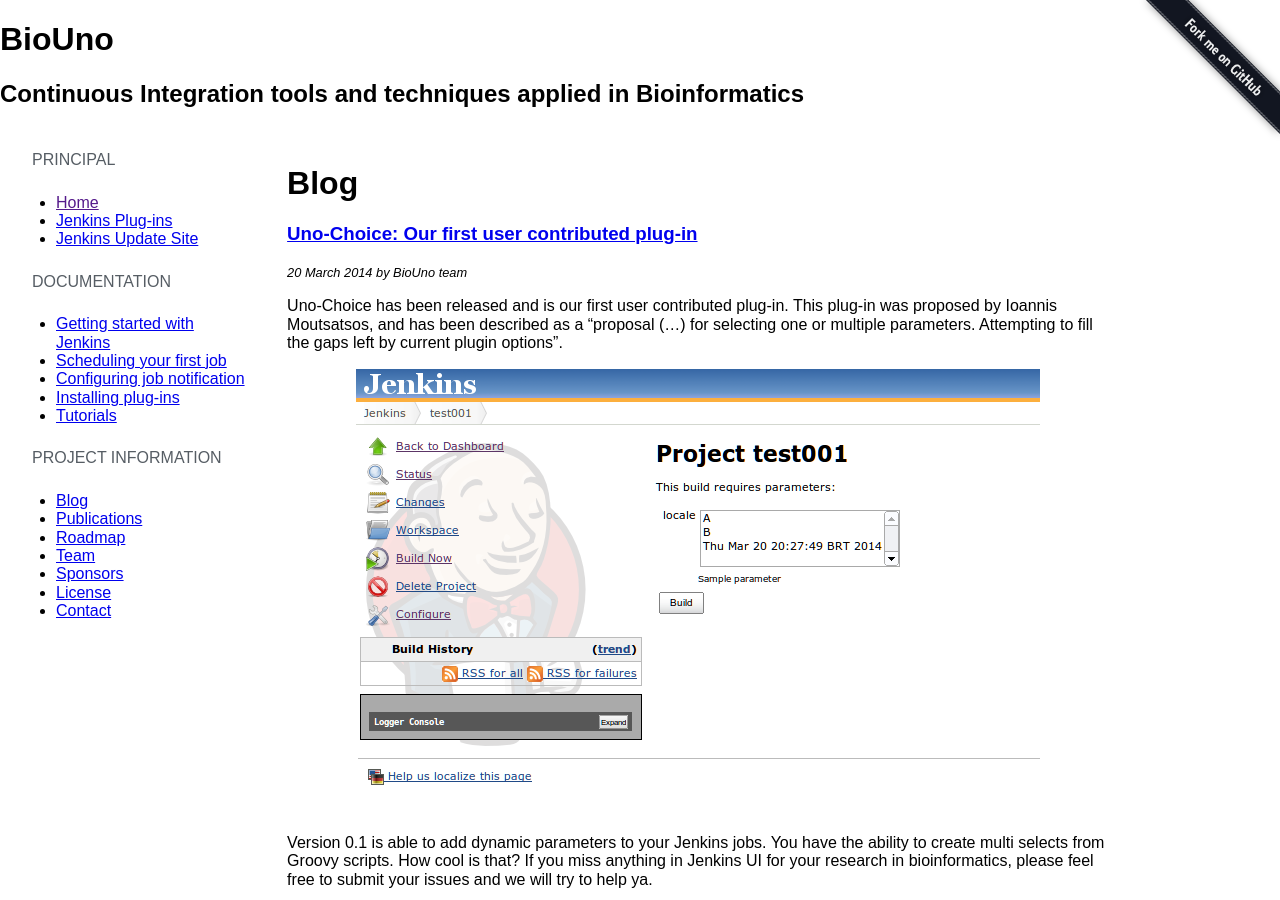
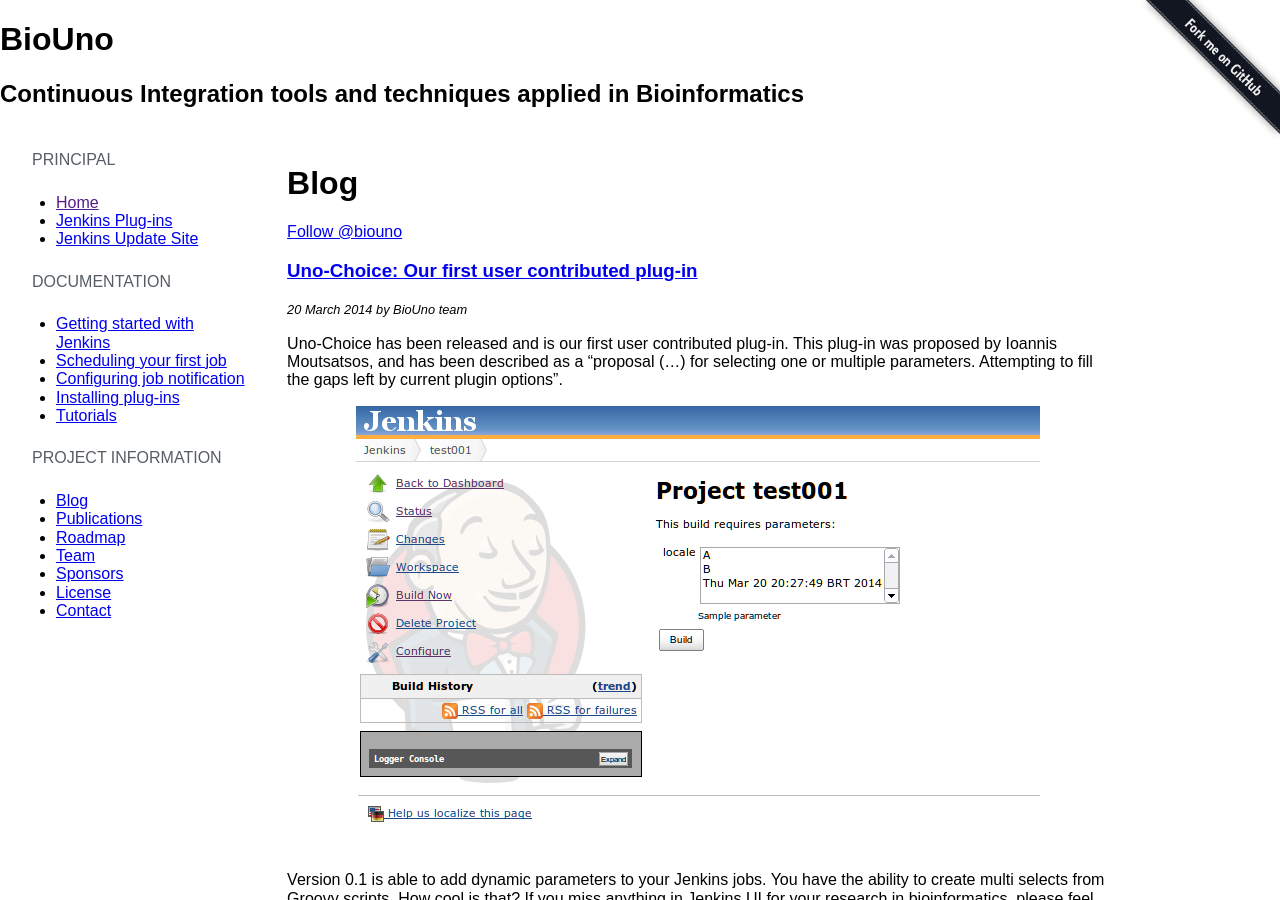
Before and after one commit to biouno/biouno.github.io, a Jekyll site: the page built from blog.html, in a window 1280 px wide and 900 px high. Built offline with Jekyll 4.4.1, drawn with Linux system fonts in a browser that asks for light colours; nearby versions of some CDN libraries; some web fonts are replaced; library files that are not in the unit come from our copies; comment, search, counter and statistics services are not loaded.

Commit message:
Add twitter follow button

```diff
--- a/blog.html
+++ b/blog.html
@@ -7,6 +7,7 @@
 {% include JB/setup %}
 
 <div id='blog'>
+	<a href="https://twitter.com/biouno" class="twitter-follow-button" data-show-count="false" data-size="medium">Follow @biouno</a><script>!function(d,s,id){var js,fjs=d.getElementsByTagName(s)[0];if(!d.getElementById(id)){js=d.createElement(s);js.id=id;js.src="//platform.twitter.com/widgets.js";fjs.parentNode.insertBefore(js,fjs);}}(document,"script","twitter-wjs");</script>
 	{% for post in site.posts %}
 	<div>
 	   <h3><a href="{{ site.production_url }}{{ post.url }}">{{ post.title }}</a></h3>
```
